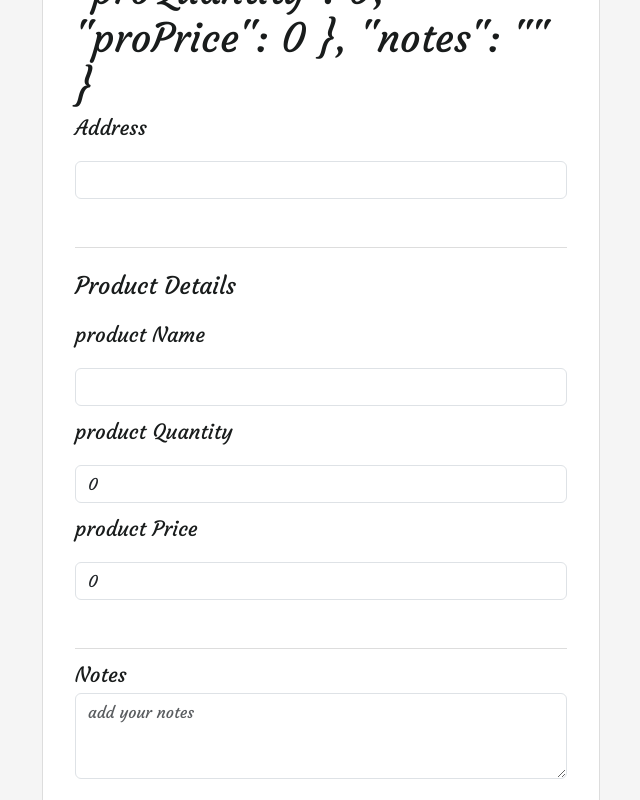
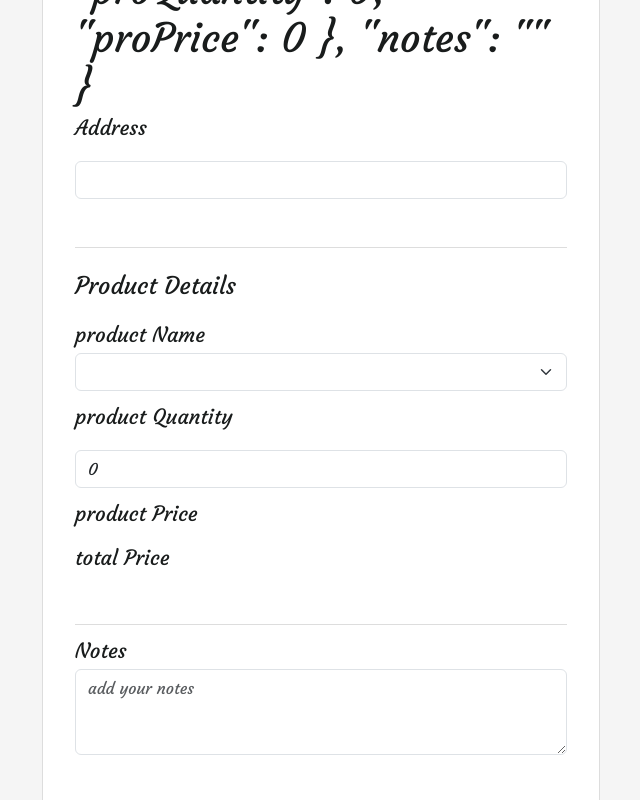
Before and after one commit to hebataha/my-angular-app, an Angular app: page /formGroup in a window 1280 px wide. Shown: the part 481-1281 px from the top of the page, without its empty margins (319-959 px from the left). Built offline with nearby package versions, Linux system fonts and the light colour scheme.

Commit message:
handel select

```diff
--- a/src/app/forms/from-group/from-group.html
+++ b/src/app/forms/from-group/from-group.html
@@ -30,27 +30,46 @@
     <h4 class="my-4 text-capitalize"> product details</h4>
     <div class="mb-3">
       <label for="exampleInputEmail1" class="form-label"> product Name</label>
-      <input type="text" class="form-control" id="exampleInputEmail1" aria-describedby="emailHelp"
-        formControlName="proName">
 
-    @if(form.controls.product.controls.proName.touched && form.controls.product.controls.proName.errors?.["required"]){
-    <p class="text-danger">field is required</p>
-    }
 
-  <!-- @if(form.controls.product.controls.proName.touched && form.controls.product.controls.proName.value === 0 ){
+      <select class="form-select" aria-label="Default select example" formControlName="proName">
+
+        <option *ngFor="let item of productInfo" [ngValue]="item">
+          {{item.name}}</option>
+        <!-- <option value="1">One</option>
+        <option value="2">Two</option>
+        <option value="3">Three</option> -->
+      </select>
+
+      @if(form.controls.product.controls.proName.touched &&
+      form.controls.product.controls.proName.errors?.["required"]){
+      <p class="text-danger">field is required</p>
+      }
+
+      <!-- @if(form.controls.product.controls.proName.touched && form.controls.product.controls.proName.value === 0 ){
     <p class="text-danger">field is required</p>
     } -->
     </div>
     <div class="mb-3">
       <label for="exampleInputPassword1" class="form-label">product Quantity</label>
       <input type="number" class="form-control" id="exampleInputPassword1" formControlName="proQuantity">
-    @if(form.controls.product.controls.proQuantity.touched && form.controls.product.controls.proQuantity.errors?.["required"]){
-    <p class="text-danger">field is required</p>
-    }
+      @if(form.controls.product.controls.proQuantity.touched &&
+      form.controls.product.controls.proQuantity.errors?.["required"]){
+      <p class="text-danger">field is required</p>
+      }
     </div>
     <div class="mb-3">
-      <label for="exampleInputPassword2" class="form-label">product Price</label>
-      <input type="number" class="form-control" id="exampleInputPassword2" formControlName="proPrice">
+      <label class="form-label">product Price</label>
+      <div  >
+
+      </div>
+    </div>
+
+       <div class="mb-3">
+      <label class="form-label">total Price</label>
+      <div>
+
+      </div>
     </div>
   </div>
   <hr>
--- a/src/app/forms/from-group/from-group.ts
+++ b/src/app/forms/from-group/from-group.ts
@@ -1,17 +1,34 @@
-import { JsonPipe } from '@angular/common';
+import { CommonModule, JsonPipe } from '@angular/common';
 import { Component } from '@angular/core';
 import { FormControl, FormGroup, ReactiveFormsModule, Validators } from '@angular/forms';
+import { Product } from './interface/product';
 
 @Component({
   selector: 'app-from-group',
-  imports: [ReactiveFormsModule, JsonPipe],
+  imports: [ReactiveFormsModule, JsonPipe, CommonModule],
   templateUrl: './from-group.html',
   styleUrl: './from-group.scss',
 })
 export class FromGroup {
+  productInfo: Product[] = []
 
+  constructor() {
+    this.productInfo = [{
+      name: "laptop",
+      price: 4000
+    },
+    {
+      name: "Ipad",
+      price: 5000
+    },
+    {
+      name: "Iphone",
+      price: 15000
+    }
+    ]
+  }
   form = new FormGroup({
-    name: new FormControl("", [Validators.required , Validators.minLength(4)]),
+    name: new FormControl<Product | null>(null, [Validators.required, Validators.minLength(4)]),
     address: new FormControl("", [Validators.required]),
     product: new FormGroup({
       proName: new FormControl("", [Validators.required]),
--- /dev/null
+++ b/src/app/forms/from-group/interface/product.ts
@@ -0,0 +1,4 @@
+export interface Product {
+  name: string,
+  price: number
+}
```
